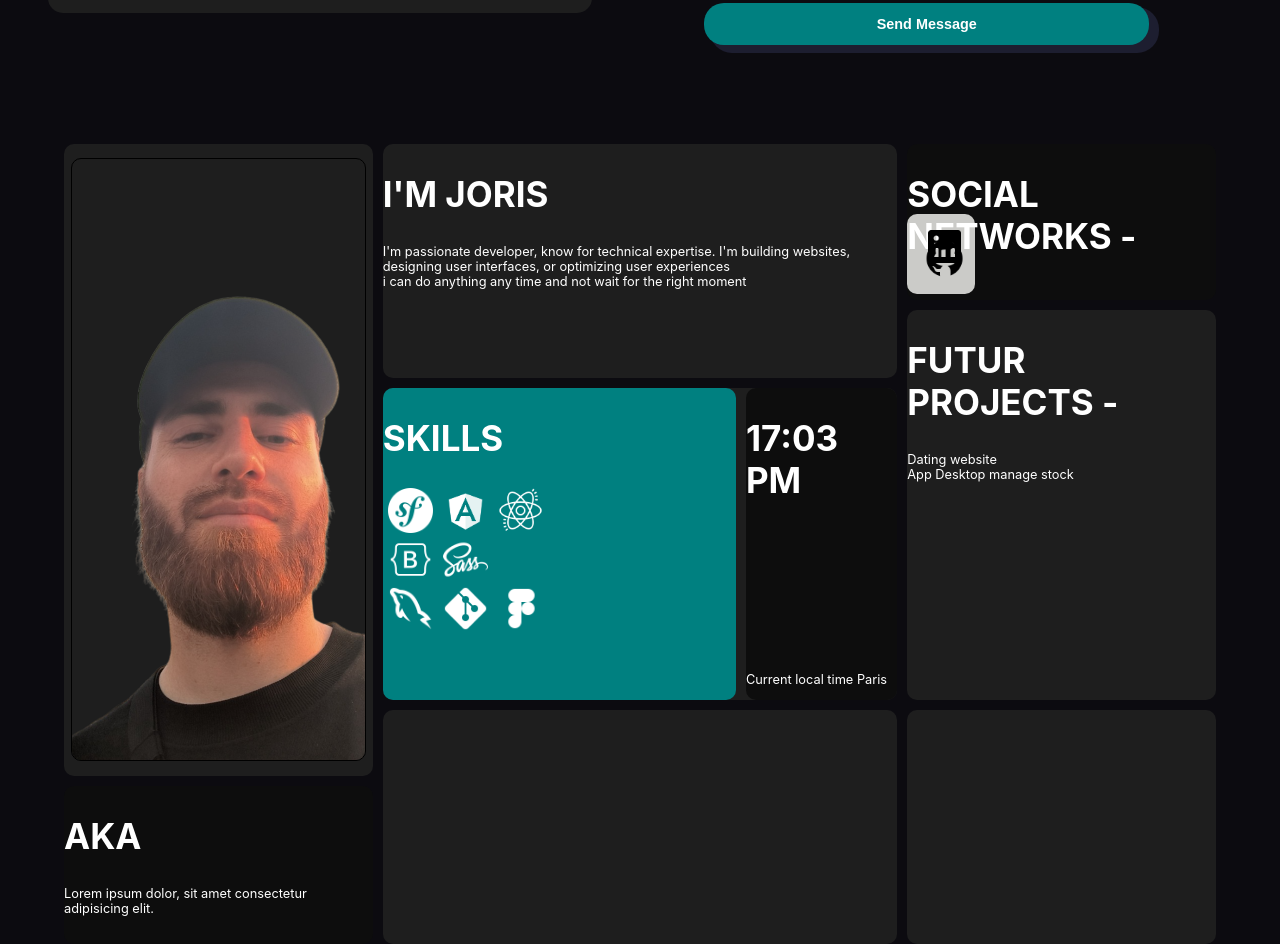
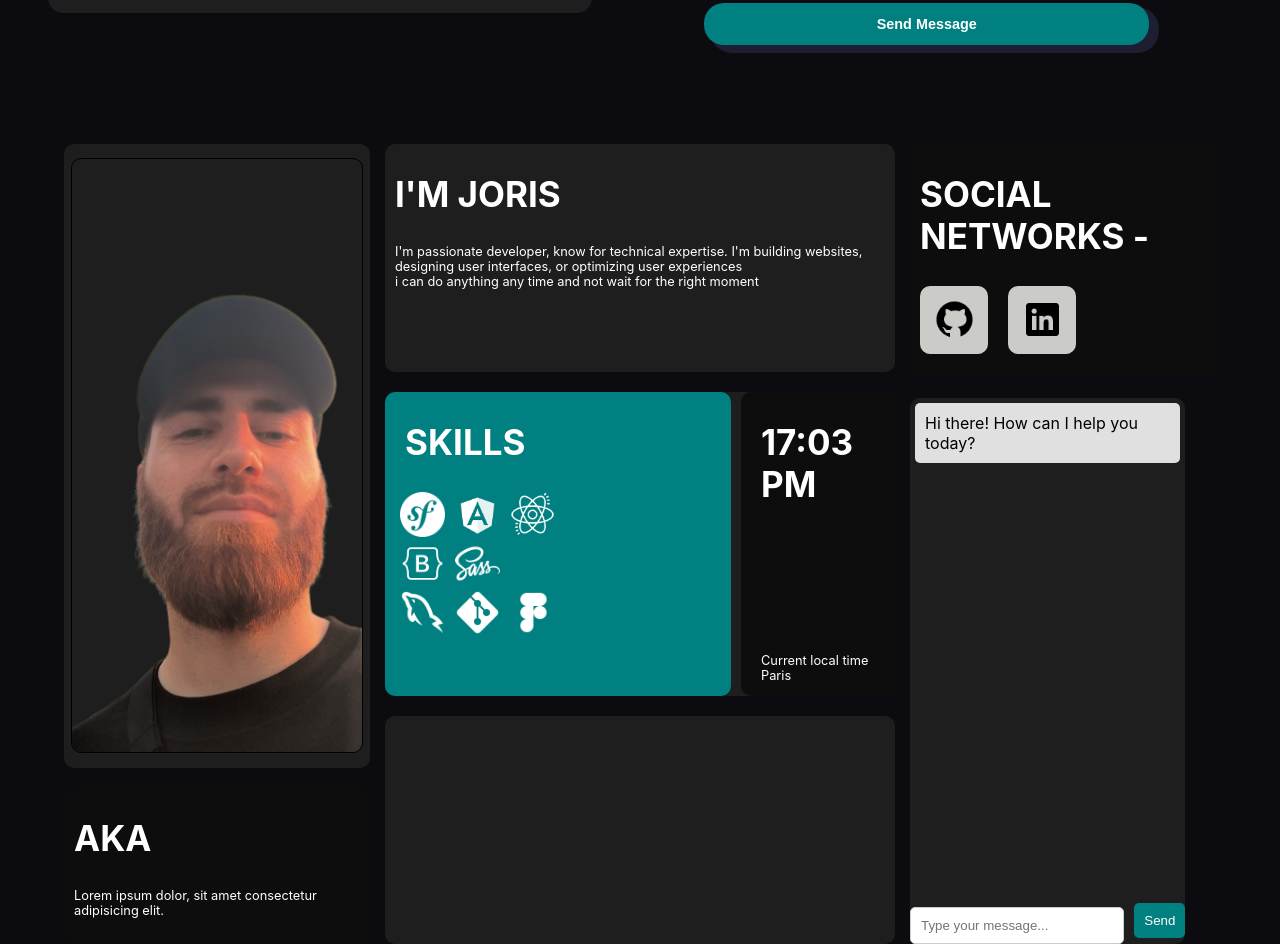
Before and after one commit to jorisbertier/Portfolio, a React (Create React App) app: page / in a window 1280 px wide. Shown: the part 2696-3640 px from the top of the page. Built offline with nearby package versions, Linux system fonts and the light colour scheme.

Commit message:
create chatbox

```diff
--- a/src/components/About.jsx
+++ b/src/components/About.jsx
@@ -4,6 +4,7 @@ import Profil from '../assets/Remove-bg.ai_1710531677010.png'
 import { LogoStack } from './LogoStack'
 
 import {Logos} from '../datas/LogoDatas'
+import { ChatBox } from './chatbox/ChatBox'
 
 
 const ParentWrapperContact = styled.div `
@@ -16,13 +17,13 @@ const WrapperContacts = styled.div `
     max-width: 100vw;
     height: 100vh;
     width: 90%;
-    margin: 0;
-    gap: 10px;
+    // margin: 10px;
+    gap: 15px;
 `
 const WrapperContact = styled.div `
     display: flex;
     flex-direction: column;
-    gap: 10px;
+    gap: 20px;
 
 ${(props) =>
     props.$50 && `
@@ -39,6 +40,7 @@ ${(props) =>
         height:100%;
         width: 30%;
     `}
+
 `
 const SectionContact = styled.div `
     background: #1e1e1e;
@@ -92,11 +94,20 @@ const SectionContact = styled.div `
         display: flex;
         gap: 10px;
     `}
+    // transition: 0.2s;
+
+    // &:hover {
+    //     opacity: 0.7;
+    //     box-shadow: 8px 6px 0 2px #1d1e30;
+    //     transform : translateY(-10px);
+    // }
 `
 
 const SectionContent = styled.div `
     border-radius: 10px;
     height: 100%;
+    padding-left: 10px;
+
     ${(props) =>
     props.$70 && `
         width: 70%;
@@ -121,6 +132,7 @@ const Subtitle = styled.h2 `
     font-weight: 700;
     font-size: 35px;
     color: white;
+    padding-left: 10px;
 `
 const Img = styled.img `
     // filter: grayscale(100%);
@@ -135,19 +147,90 @@ const Img = styled.img `
 const TextAbout = styled.p `
     color: white;
     font-size: 0.8rem;
+    padding-left: 10px;
 `
 
 const SocialWrapper = styled.div `
     display: flex;
+    justify-content: center;
+    align-items: center;
     margin-right: 20px;
     background-color: #CBCBC8;
     border-radius: 10px;
     padding: 10px;
-    margin-top: -80px;
+    // margin-top: -80px;
     height: 3rem;
     width: 3rem;
+`
 
+const SocialDiv = styled.div`
+    display: flex;
+    // margin-top: 120px;
+    padding-left: 10px;
+`;
+
+const BubbleLeft = styled.div `
+    display: flex;
+    align-items: center;
+    justify-content: center;
+    position: relative;
+    background: #2b2b2b;
+    color: #FFFFFF;
+    font-family: Arial;
+    font-size: 10px;
+    width: 170px;
+    height: 75px;
+    border-radius: 10px;
+    margin-left: 40px;
+    margin-top: 40px;
+    padding: 10px;
+
+    &:after {
+        content: '';
+        position: absolute;
+        display: block;
+        width: 0;
+        z-index: 1;
+        border-style: solid;
+        border-width: 0 0 20px 20px;
+        border-color: transparent transparent #2b2b2b transparent;
+        top: 50%;
+        left: -20px;
+        margin-top: -10px;
+    }
 `
+
+const BubbleRight = styled.div `
+    display: flex;
+    align-items: center;
+    justify-content: center;
+    position: relative;
+    background: teal;
+    color: #FFFFFF;
+    font-size: 10px;
+    line-height: 120px;
+    width: 170px;
+    height: 75px;
+    border-radius: 10px;
+    padding: 0px;
+    margin-left: 150px;
+    margin-top: 40px;
+
+    &:after {
+        content: '';
+        position: absolute;
+        display: block;
+        width: 0;
+        z-index: 1;
+        border-style: solid;
+        border-width: 20px 0 0 20px;
+        border-color: transparent transparent transparent teal;
+        top: 68%;
+        right: -20px;
+        margin-top: -10px;
+    }
+`
+
 
 export const About = () => {
 
@@ -214,24 +297,30 @@ export const About = () => {
         </WrapperContact>
 
         <WrapperContact $20>
-            <SectionContact $20 $grey>
-                <Subtitle>Social Networks - </Subtitle><br/>
+            <SectionContact $30 $grey>
+                <Subtitle>Social Networks - </Subtitle>
+                    <SocialDiv>
                         <SocialWrapper>
                             <LogoStack logo={Logos.GitDark} size={'45'}/>
                         </SocialWrapper>
                         <SocialWrapper>
                             <LogoStack logo={Logos.LinkedinDark} size={'45'}/>
                         </SocialWrapper>
+                    </SocialDiv>
             </SectionContact>
-            <SectionContact $50>
+            {/* <SectionContact $30>
 
 
                         <Subtitle>
                         Futur <br/> Projects -</Subtitle>
                         <TextAbout>Dating website <br/> App Desktop manage stock</TextAbout>
 
+            </SectionContact> */}
+            <SectionContact $70>
+                {/* <BubbleLeft>Hi!  What brings you here today? We'll be happy to assist you!</BubbleLeft>
+                <BubbleRight>CSS Speech Bubble</BubbleRight> */}
+                <ChatBox />
             </SectionContact>
-            <SectionContact $30></SectionContact>
         </WrapperContact>
     </WrapperContacts>
     </ParentWrapperContact>
--- /dev/null
+++ b/src/components/chatbox/ChatBox.jsx
@@ -0,0 +1,120 @@
+import React, { useEffect, useState } from 'react';
+import styled from 'styled-components';
+
+const ChatContainer = styled.div`
+  display: flex;
+  flex-direction: column;
+  height: 100%;
+`;
+
+const MessageList = styled.div`
+  flex: 1;
+  overflow-y: auto;
+`;
+
+const Message = styled.div`
+  background-color: ${(props) => (props.sender === 'interlocutor' ? '#e0e0e0' : 'teal')};
+  margin: 5px;
+  padding: 10px;
+  border-radius: 5px;
+`;
+
+const MessageInputContainer = styled.div`
+  display: flex;
+  align-items: center;
+`;
+
+const MessageInput = styled.input`
+  flex: 1;
+  margin-top: 10px;
+  padding: 10px;
+  border: 1px solid #ccc;
+  border-radius: 5px;
+  outline: none;
+`;
+
+const SendButton = styled.button`
+  margin-left: 10px;
+  padding: 10px;
+  border: none;
+  border-radius: 5px;
+  background-color: teal;
+  color: white;
+  cursor: pointer;
+`;
+
+export const ChatBox = () => {
+    const [messages, setMessages] = useState([
+      { sender: 'interlocutor', content: "Hi there! How can I help you today?" },
+    ]);
+    const [inputValue, setInputValue] = useState('');
+
+    // const [userName, setUserName] = useState('');
+
+    // const handleNameChange = (event) => {
+    //     setUserName(event.target.value);
+    //   };
+
+    const [questions, setQuestions] = useState([
+      "What's your name?",
+      `How can I assist you further?`,
+      "How can I assist you further?",
+      "How can I assist you further?",
+    ]);
+
+    const [currentQuestionIndex, setCurrentQuestionIndex] = useState(0);
+    useEffect(() => {
+        if (currentQuestionIndex === 1) {
+          setQuestions([
+            "What's your name?",
+            `How can I assist you further, ${inputValue}?`,
+            "How can I assist you further?",
+            "How can I assist you further?",
+          ]);
+        }
+      }, [inputValue, currentQuestionIndex]);
+
+    const handleInputChange = (event) => {
+      setInputValue(event.target.value);
+    };
+
+    const handleSendMessage = () => {
+      if (inputValue.trim() !== '') {
+        // Add the user's message to the list of messages
+        const newMessages = [...messages, { sender: 'user', content: inputValue }];
+
+        // If there are more questions to ask, add the next question to the list of messages
+        if (currentQuestionIndex < questions.length) {
+          newMessages.push({ sender: 'interlocutor', content: questions[currentQuestionIndex] });
+          setCurrentQuestionIndex(currentQuestionIndex + 1);
+        }
+
+        // Set the new list of messages
+        setMessages(newMessages);
+
+        // Clear the input value
+        setInputValue('');
+      }
+    };
+
+    return (
+      <ChatContainer>
+        <MessageList>
+          {messages.map((message, index) => (
+            <Message key={index} sender={message.sender}>
+              {message.content}
+            </Message>
+          ))}
+        </MessageList>
+        <MessageInputContainer>
+          <MessageInput
+            type="text"
+            value={inputValue}
+            onChange={handleInputChange}
+            placeholder="Type your message..."
+          />
+          <SendButton onClick={handleSendMessage}>Send</SendButton>
+        </MessageInputContainer>
+      </ChatContainer>
+    );
+  };
```
Lines whose indentation alone changed are shown as unchanged.
